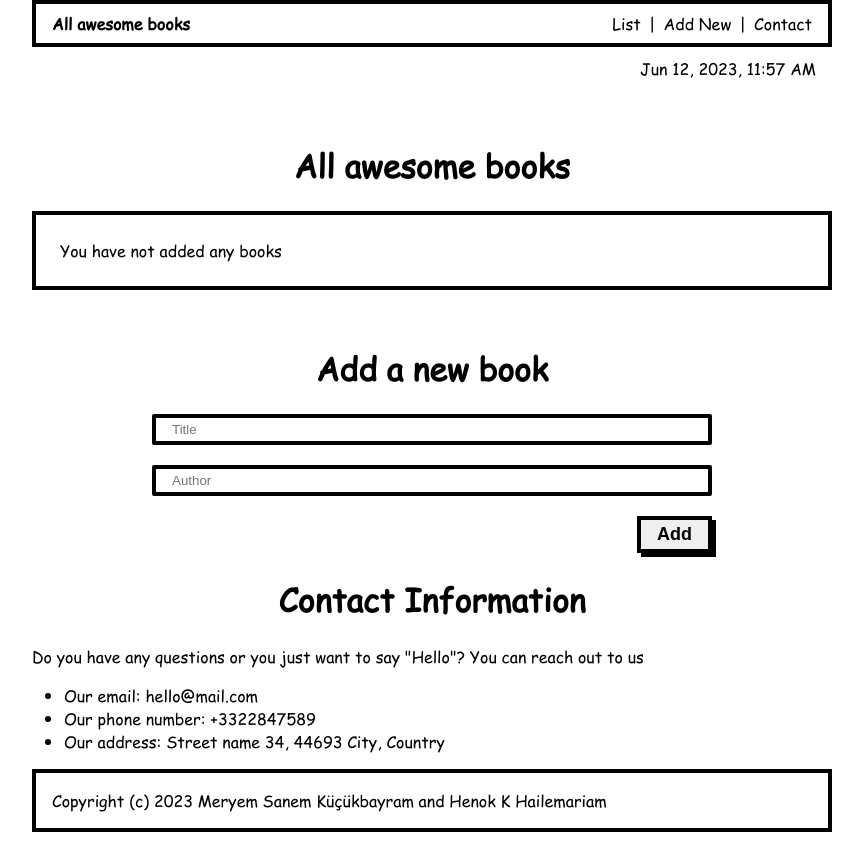
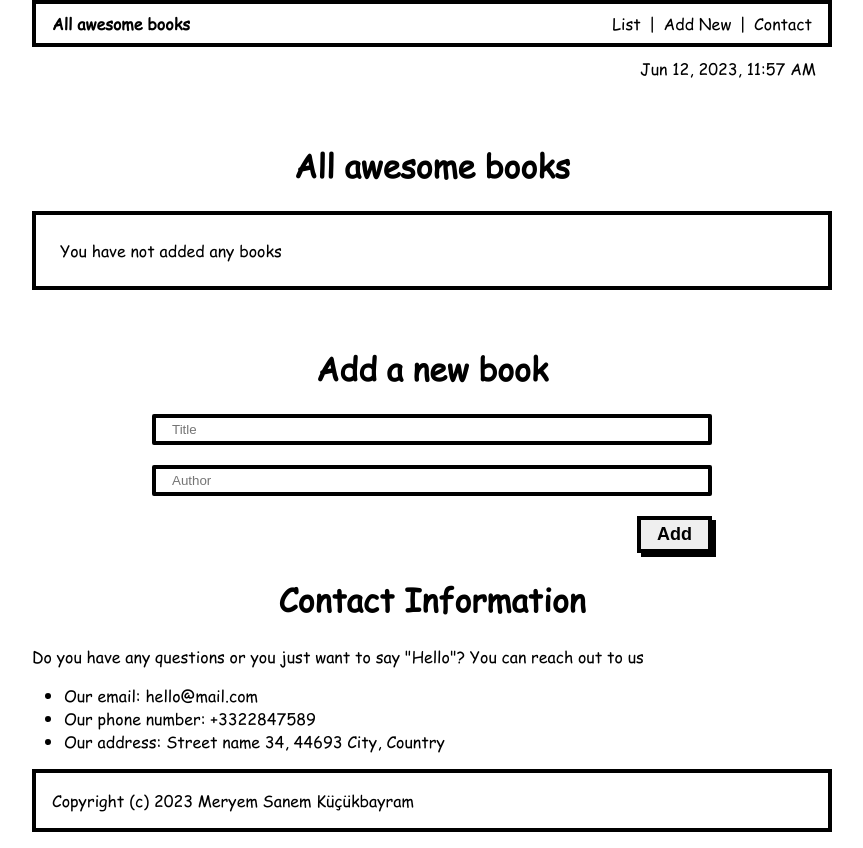
Before and after one commit to meryemsanem/awesome-books-with-ES6, a website with bundled scripts: page index.html in a window 1280 px wide. Shown: the whole page, without its empty margins (208-1071 px from the left). Built offline with nearby package versions, Linux system fonts and the light colour scheme.

Commit message:
Update index.html

```diff
--- a/index.html
+++ b/index.html
@@ -72,7 +72,7 @@
         </section>
       </main>
       <footer class="footer">
-        Copyright (c) 2023 Meryem Sanem Küçükbayram and Henok K Hailemariam
+        Copyright (c) 2023 Meryem Sanem Küçükbayram
       </footer>
     </div>
   </body>
```
